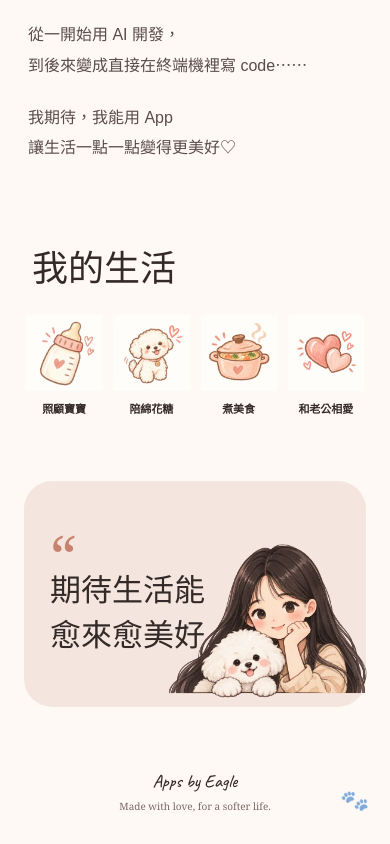
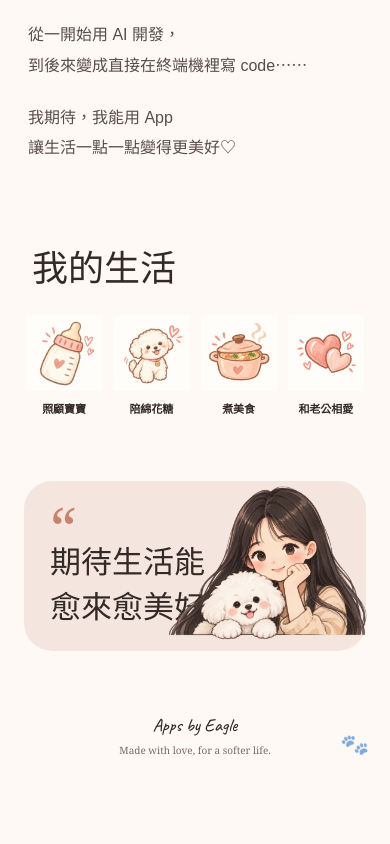
Before and after one commit to eagle-827/eagle-apps-web, a Next.js app: page /about in a window 390 px wide. Shown: the part 564-1408 px from the top of the page. After the commit the page ends 1352 px from the top, so only its background shows below. Built offline with nearby package versions, Linux system fonts and the light colour scheme; a web font is replaced by a local one.

Commit message:
Refine About wish card layout

```diff
--- a/app/about/page.tsx
+++ b/app/about/page.tsx
@@ -116,11 +116,6 @@ export default function AboutPage() {
           src="/images/about/about-bottom.webp"
           alt=""
         />
-        <img
-          className="about-wish-image"
-          src="/images/about/about-bottom.webp"
-          alt=""
-        />
         <div className="about-wish-copy">
           <span className="quote-mark">“</span>
           <p>
--- a/app/globals.css
+++ b/app/globals.css
@@ -1146,3 +1146,45 @@ a {
   }
 
 }
+
+
+/* About wish card — final layout */
+.about-wish {
+  position: relative;
+  min-height: 300px;
+  overflow: visible;
+}
+
+.about-wish-copy {
+  position: relative;
+  z-index: 2;
+}
+
+.about-wish-image {
+  position: absolute;
+  z-index: 3;
+  right: 18px;
+  bottom: 0;
+  width: 42%;
+  height: auto;
+  object-fit: contain;
+  pointer-events: none;
+}
+
+@media (max-width: 760px) {
+  .about-wish {
+    min-height: 150px;
+    padding: 20px 26px;
+    overflow: visible;
+  }
+
+  .about-wish-image {
+    right: -4px;
+    bottom: 0;
+    width: 61%;
+  }
+
+  .about-wish-art {
+    min-height: 110px;
+  }
+}
```
